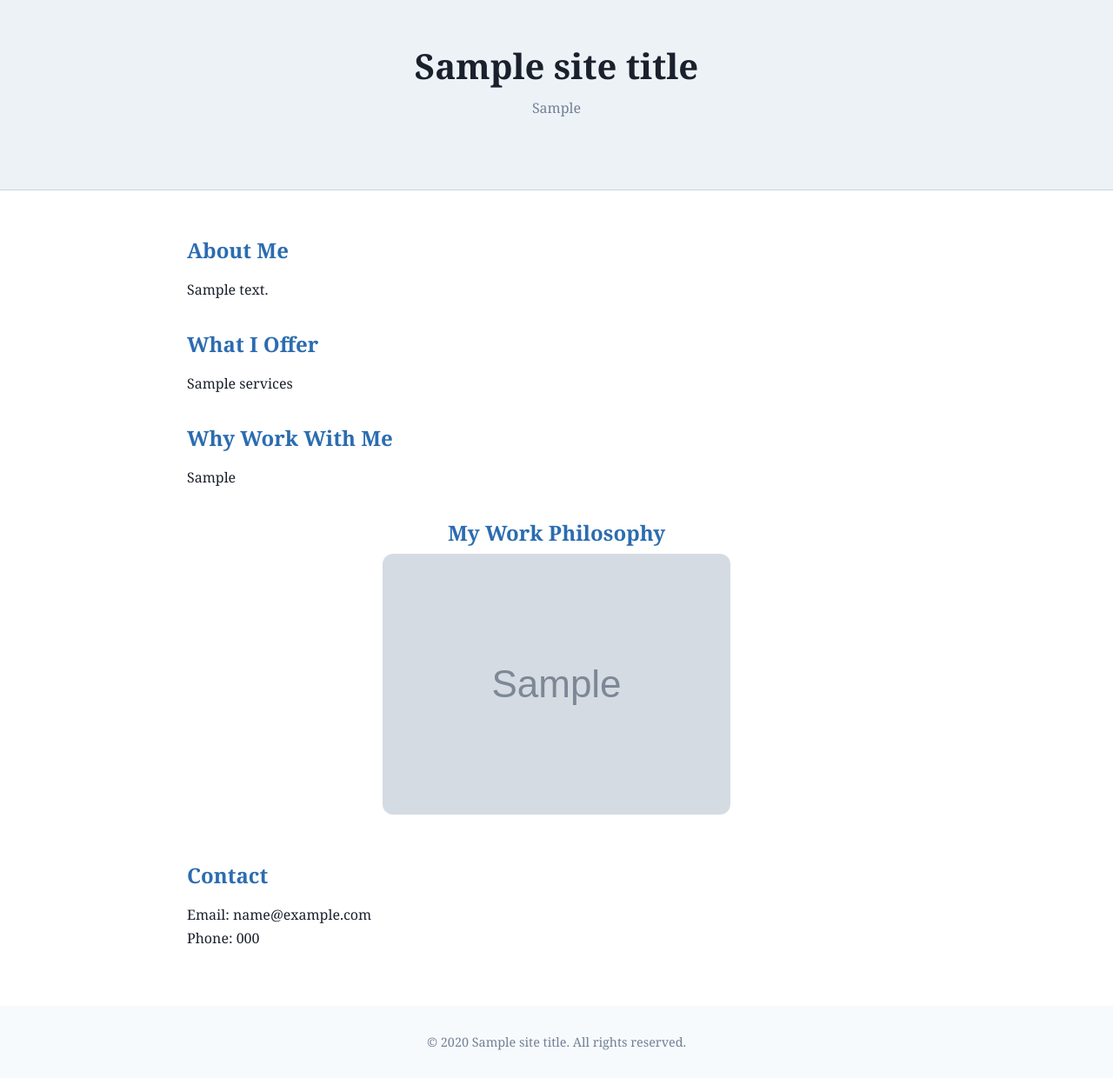
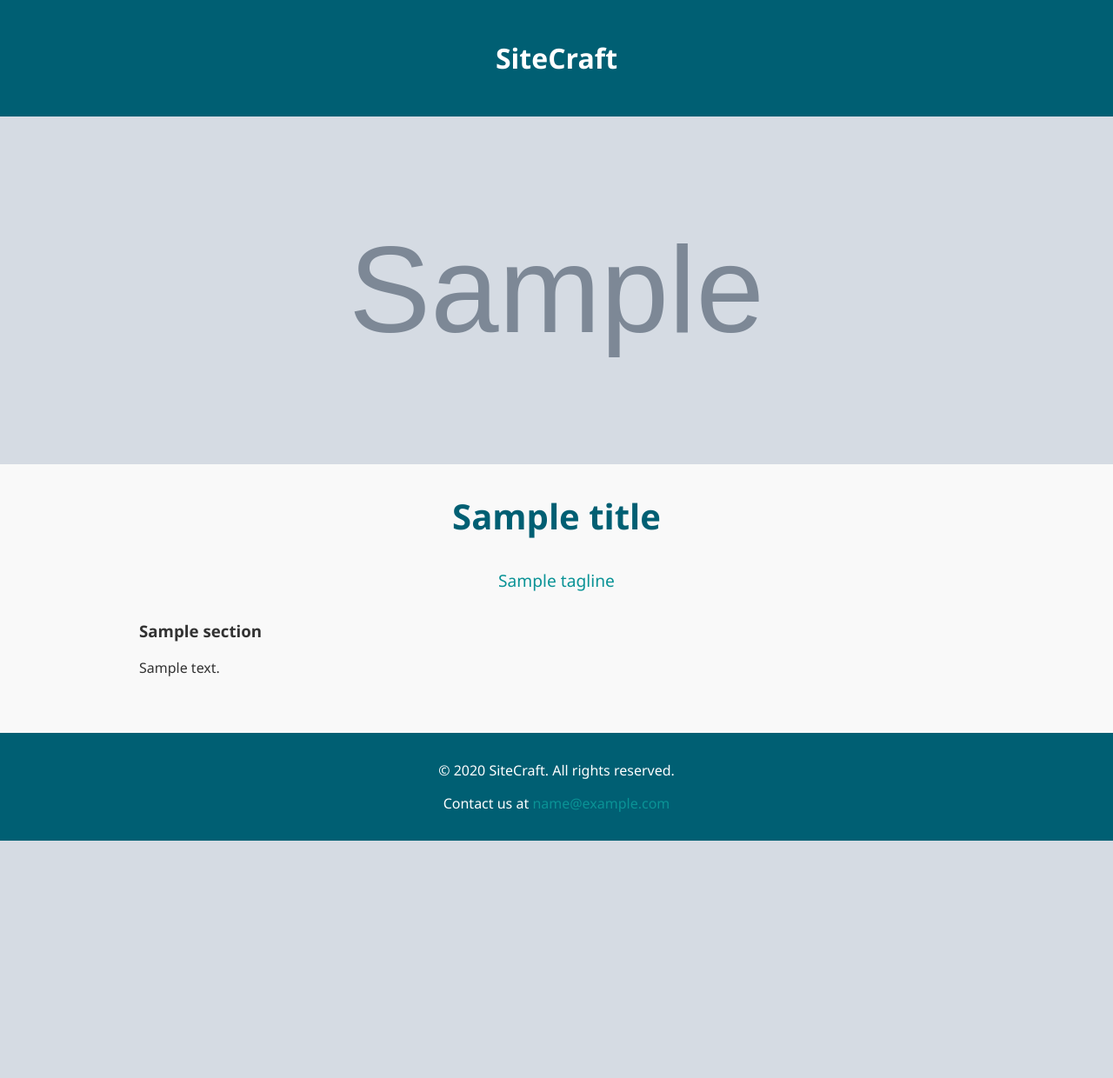
Before and after one commit to chehanvey-ctrl/sitecraft-backend, a Python web app: template templates/clean_consultant_portfolio.html in a window 1280 px wide. Shown: the whole page at 87% size. After the commit the page ends 967 px from the top, so only its background shows below. Run offline with Jinja, Linux system fonts and the light colour scheme; the template is opened without the code that fills it: most values are stand-ins (such as "Sample title", 1, 10 or a date in 2020); grey boxes marked "Sample" are stand-in pictures.

Commit message:
Update clean_consultant_portfolio.html

```diff
--- a/templates/clean_consultant_portfolio.html
+++ b/templates/clean_consultant_portfolio.html
@@ -1,107 +1,77 @@
-<!DOCTYPE html>
-<html lang="en">
+<!DOCTYPE html><html lang="en">
 <head>
   <meta charset="UTF-8" />
-  <meta name="viewport" content="width=device-width, initial-scale=1.0"/>
-  <title>{{ site_title }}</title>
+  <meta name="viewport" content="width=device-width, initial-scale=1.0" />
+  <title>{{ title }}</title>
   <style>
     body {
       margin: 0;
-      font-family: 'Georgia', serif;
-      background-color: #ffffff;
-      color: #1a202c;
+      font-family: 'Segoe UI', Tahoma, Geneva, Verdana, sans-serif;
+      background-color: #f9f9f9;
+      color: #333;
     }
-
     header {
-      padding: 3rem 2rem;
+      background: #005f73;
+      color: white;
+      padding: 1.5rem;
       text-align: center;
-      background: #edf2f7;
-      border-bottom: 1px solid #cbd5e0;
     }
-
-    header h1 {
+    .hero {
+      width: 100%;
+      height: 400px;
+      background-image: url('{{ image_url }}');
+      background-size: cover;
+      background-position: center;
+    }
+    .content {
+      max-width: 960px;
+      margin: 2rem auto;
+      padding: 0 1rem;
+    }
+    .title {
       font-size: 2.5rem;
-      margin: 0;
+      margin-top: 1rem;
+      text-align: center;
+      color: #005f73;
     }
-
-    header p {
-      color: #718096;
+    .tagline {
+      font-size: 1.2rem;
+      text-align: center;
       margin-top: 0.5rem;
+      margin-bottom: 2rem;
+      color: #0a9396;
     }
-
-    main {
-      padding: 2rem;
-      max-width: 850px;
-      margin: auto;
+    .section {
+      margin-bottom: 2.5rem;
     }
-
-    h2 {
-      color: #2b6cb0;
-      font-size: 1.5rem;
-      margin-bottom: 0.5rem;
+    footer {
+      background-color: #005f73;
+      color: white;
+      text-align: center;
+      padding: 1rem;
+      margin-top: 4rem;
     }
-
-    p {
-      line-height: 1.7;
-      margin-bottom: 2rem;
-    }
-
-    .ai-image {
-      text-align: center;
-      margin-bottom: 3rem;
-    }
-
-    .ai-image img {
-      max-width: 100%;
-      border-radius: 12px;
-    }
-
-    footer {
-      text-align: center;
-      padding: 2rem;
-      background-color: #f7fafc;
-      color: #718096;
-      font-size: 0.9rem;
+    a {
+      color: #0a9396;
+      text-decoration: none;
     }
   </style>
 </head>
 <body>
+  <header>
+    <h1>SiteCraft</h1>
+  </header>  <div class="hero"></div>  <div class="content">
+    <h2 class="title">{{ title }}</h2>
+    <p class="tagline">{{ tagline }}</p>{% for section in section_content %}
+<div class="section">
+  <h3>{{ section.heading }}</h3>
+  <p>{{ section.text }}</p>
+</div>
+{% endfor %}
 
-  <header>
-    <h1>{{ site_title }}</h1>
-    <p>{{ site_tagline }}</p>
-  </header>
-
-  <main>
-    <section>
-      <h2>About Me</h2>
-      <p>{{ about_us }}</p>
-    </section>
-
-    <section>
-      <h2>What I Offer</h2>
-      <p>{{ services }}</p>
-    </section>
-
-    <section>
-      <h2>Why Work With Me</h2>
-      <p>{{ value_proposition }}</p>
-    </section>
-
-    <div class="ai-image">
-      <h2>My Work Philosophy</h2>
-      <img src="{{ image_url }}" alt="AI generated image" />
-    </div>
-
-    <section>
-      <h2>Contact</h2>
-      <p>Email: {{ contact_email }}<br>Phone: {{ contact_phone }}</p>
-    </section>
-  </main>
-
-  <footer>
-    © {{ year }} {{ site_title }}. All rights reserved.
+  </div>  <footer>
+    <p>&copy; {{ year }} SiteCraft. All rights reserved.</p>
+    <p>Contact us at <a href="mailto:{{ contact_email }}">{{ contact_email }}</a></p>
   </footer>
-
 </body>
 </html>
```
